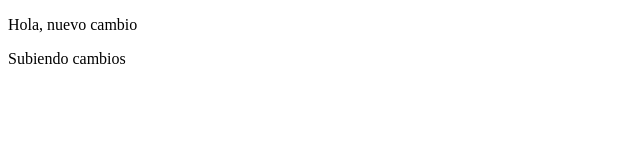
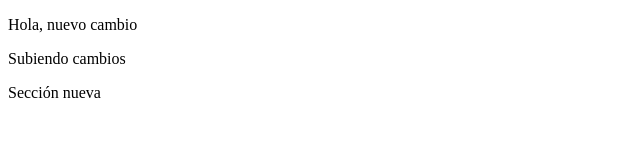
Before and after one commit to rubencadalsof-insti/repositorio_remoto, a plain HTML site: page index.html in a window 1280 px wide. Shown: the whole page, without its empty margins (0-640 px from the left). Drawn offline with Linux system fonts and the light colour scheme.

Commit message:
New section

```diff
--- a/index.html
+++ b/index.html
@@ -11,6 +11,9 @@
             <p>Hola, nuevo cambio</p>
             <p>Subiendo cambios</p>
         </section>
+        <section>
+            <p>Sección nueva</p>
+        </section>
     </main>
 </body>
 </html>
```
